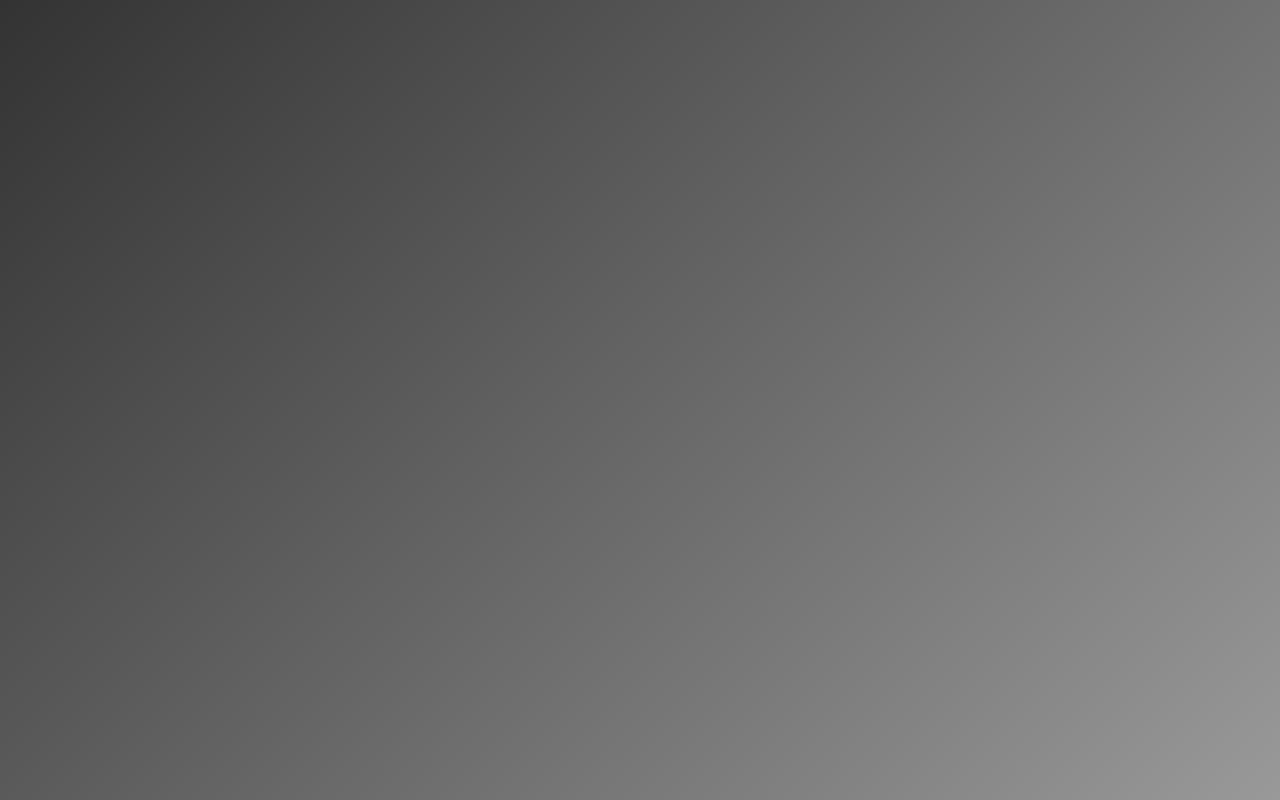
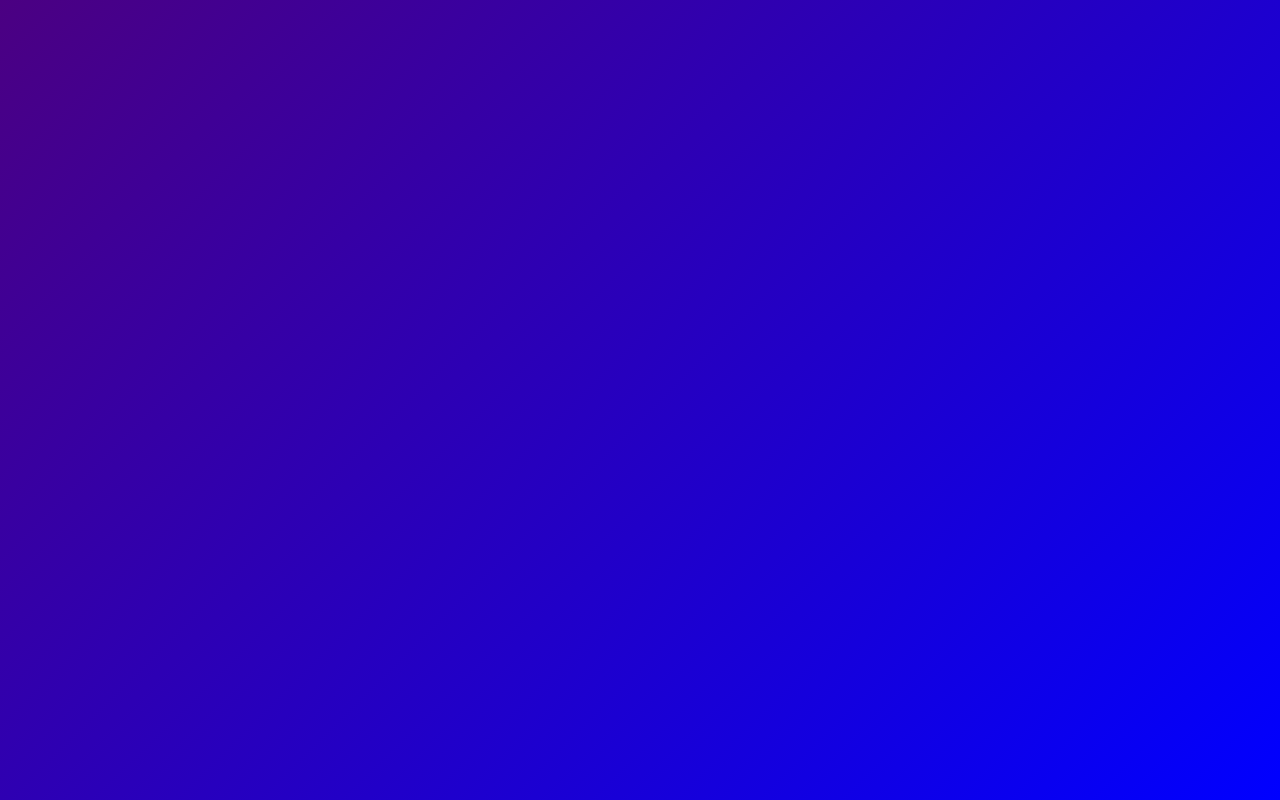
Before and after one commit to xxadd1/shitstrona, a plain HTML site: page index.html in a window 1280 px wide. Drawn offline with Linux system fonts and the light colour scheme.

Commit message:
Update index.html

```diff
--- a/index.html
+++ b/index.html
@@ -12,7 +12,7 @@
             font-family: Arial, sans-serif;
         }
         body {
-            background: linear-gradient(135deg, #333, #999);
+            background: linear-gradient(135deg, #4b0082, #0000ff);
             height: 100vh;
             display: flex;
             justify-content: center;
```
